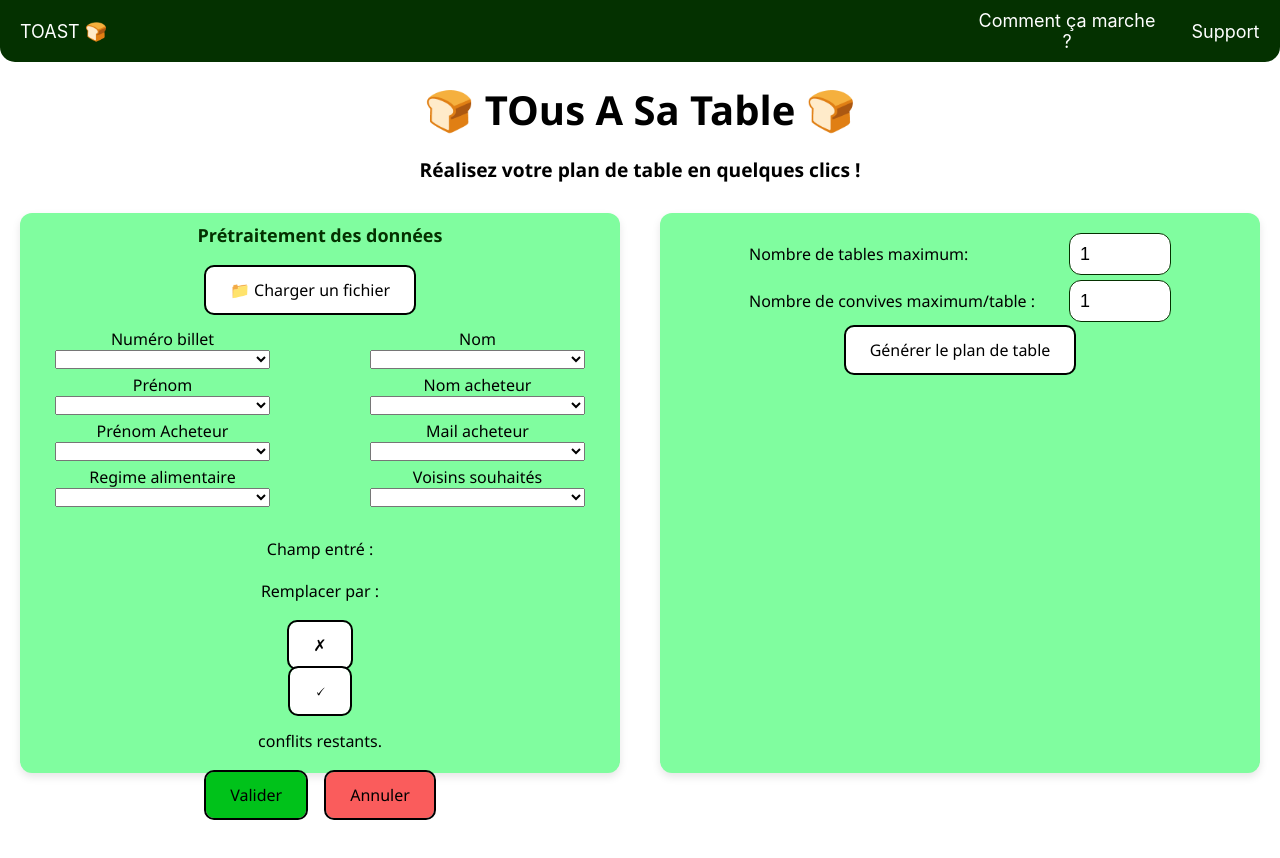
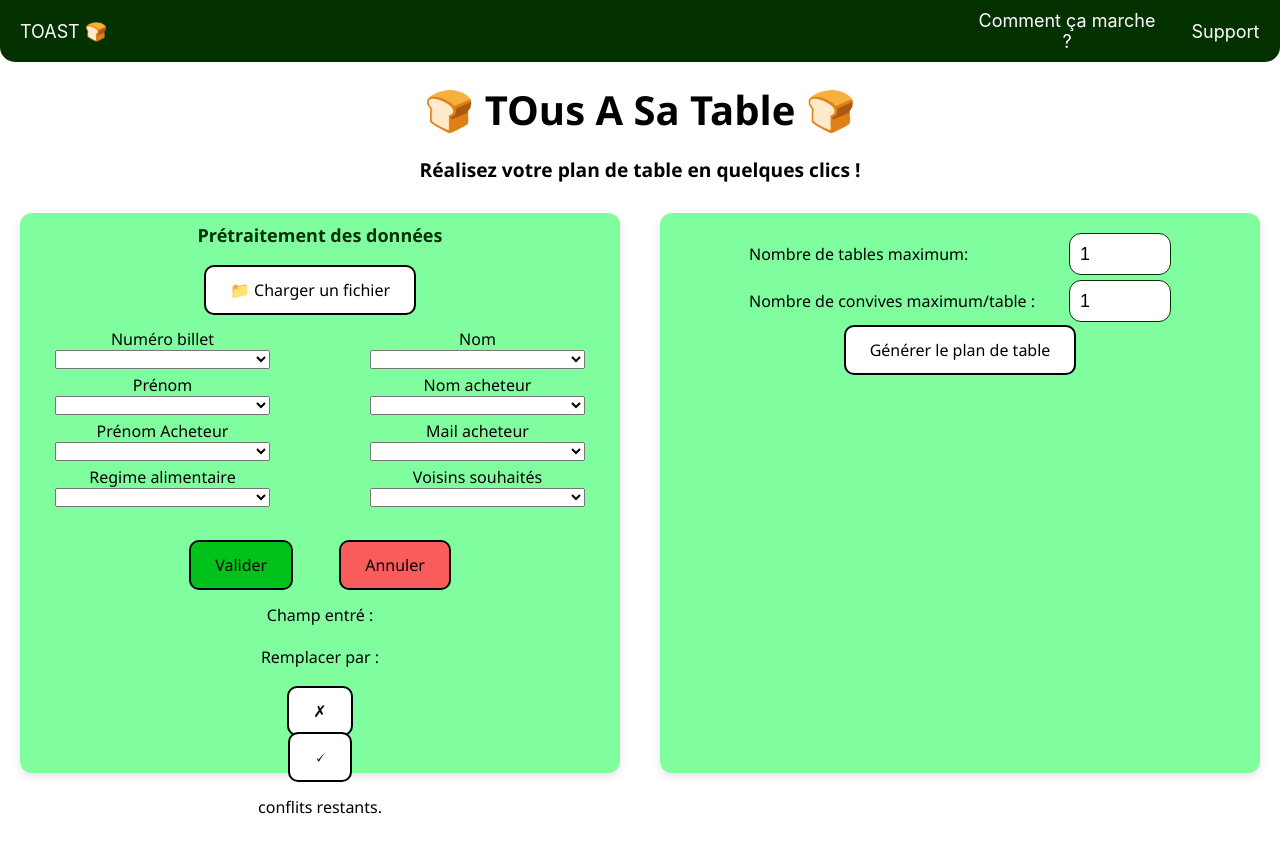
Before and after one commit to Manon3005/TOAST_SMART, a React (Create React App) app in the folder frontend/: page /#/ in a window 1280 px wide. Shown: the top 858 px of the page. Built offline with nearby package versions, Linux system fonts and the light colour scheme.

Commit message:
Reposition des boutons Valider/Annuler

```diff
--- a/frontend/src/App.css
+++ b/frontend/src/App.css
@@ -255,7 +255,7 @@ p {
 .continue-reset-buttons {
   display: flex;
   justify-content: center;
-  gap: 20px;
+  gap: 50px;
   margin-top: 20px;
 }
 
--- a/frontend/src/pages/home.js
+++ b/frontend/src/pages/home.js
@@ -87,7 +87,6 @@ export function Home() {
             React.createElement(FileButton, {className: 'file-button', onClick : loadFile, disabled: lockedContinue, nameFile: nameFile, setName: setName, errorFile : errorFile, setErrorFile : setErrorFile}),
 
             React.createElement(TableColumn,{tableData : tableData, setTableData : setTableData, disabled : lockedContinue, headersCSV : headersCSV}),
-            React.createElement(ConflictCenter,{disabled : lockedGenerer}),
 
             React.createElement('div', {className: 'continue-reset-buttons'},
               React.createElement(ContinueButton, {
@@ -97,6 +96,8 @@ export function Home() {
                 onClick: actionReset
               })
             ),
+
+            React.createElement(ConflictCenter,{disabled : lockedGenerer}),
 
           ),
           React.createElement('div', { className: 'right-part' },
```
Lines whose indentation alone changed are shown as unchanged.
